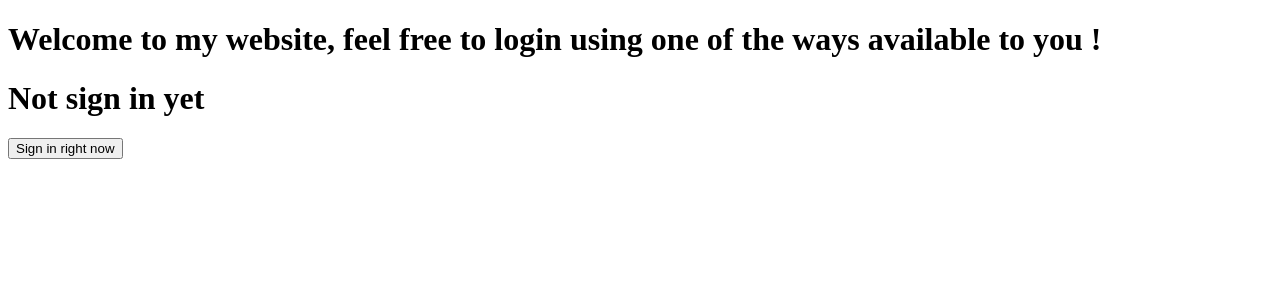
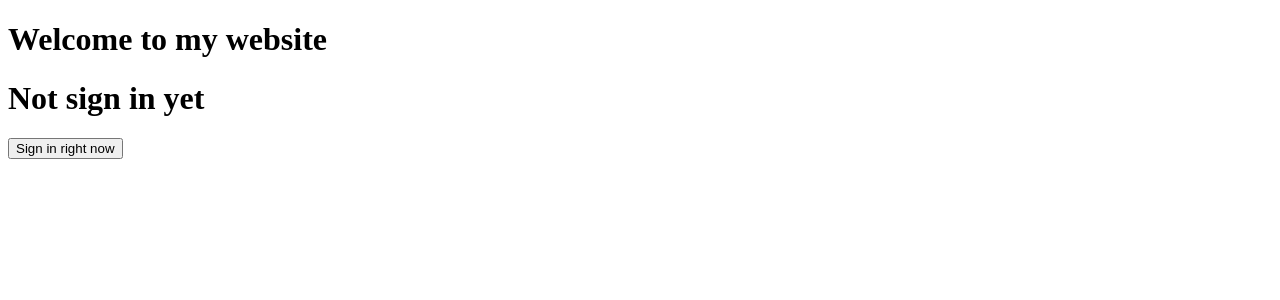
Before and after one commit to kentinHogbonouto/Next-js_project, a Next.js app in the folder next-js_authentication_systhem/: page / in a window 1280 px wide. Shown: the top 300 px of the page. Built offline with nearby package versions, Linux system fonts and the light colour scheme; no server answers.

Commit message:
Tried to fixe some bugs and add sign out methode

```diff
--- a/next-js_authentication_systhem/pages/index.js
+++ b/next-js_authentication_systhem/pages/index.js
@@ -1,16 +1,23 @@
 import React, {Fragment} from "react"
-import { useSession, signIn } from "next-auth/react"
+import { useSession, signIn, signOut } from "next-auth/react"
 
 const Home = () => {
   const {data: session} = useSession();
   return(
     <React.Fragment>
-      <h1>Welcome to my website, feel free to login using one of the ways available to you !</h1>
-
-      {session ? <h1>You are sign in</h1>: <>
-        <h1>Not sign in yet</h1>
-        <button onClick={signIn}>Sign in right now</button>
-      </>}
+      <h1>Welcome to my website</h1>
+      {console.log(session)}
+      {
+        session ?
+        <>
+          <h1>Welcome {session.user.name}</h1>
+          <button onClick={signOut}>Sign out</button>
+        </>:
+        <>
+          <h1>Not sign in yet</h1>
+          <button onClick={signIn}>Sign in right now</button>
+        </>
+      }
     </React.Fragment>
   )
 }
```
